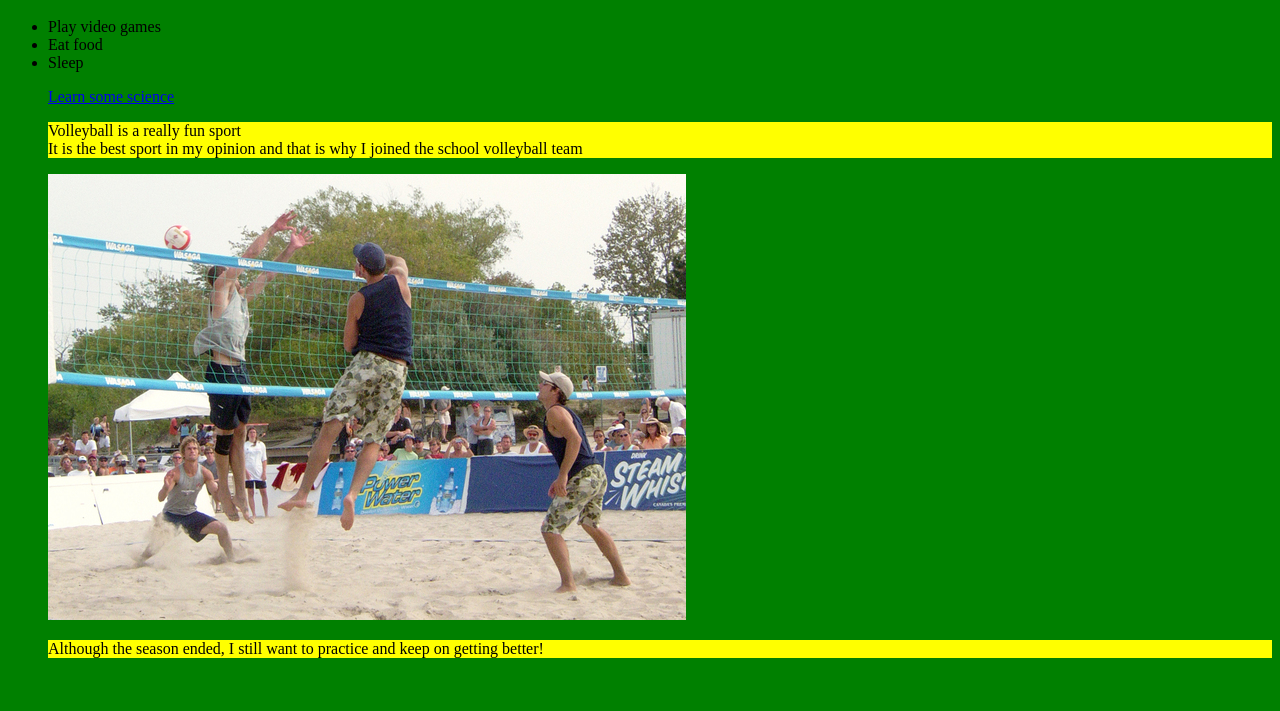
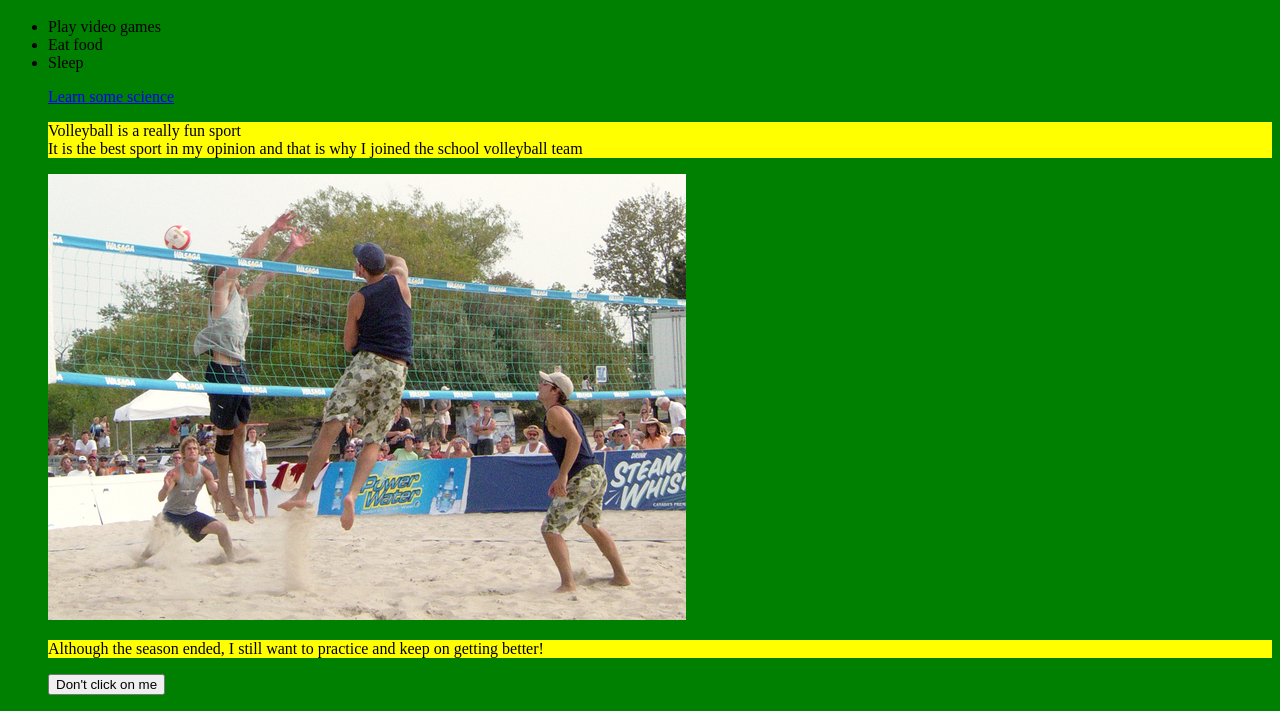
Before and after one commit to henryrodas/henryrodas.github.io, a plain HTML site: page index.html in a window 1280 px wide. Shown: the part 118-829 px from the top of the page. Before the commit the page ends 800 px from the top, so only its background shows below. Drawn offline with Linux system fonts and the light colour scheme.

Commit message:
Update index.html

```diff
--- a/index.html
+++ b/index.html
@@ -29,7 +29,7 @@
 			It is the best sport in my opinion and that is why I joined the school volleyball team</p>
 		<img src="volleyball.jpg" alt="Volleyball">
 		<p class = "volleyball"> Although the season ended, I still want to practice and keep on getting better! </p>
-
+		<button id="button" type="button">Don't click on me </button id>
 
 	</body>
 </html>
```
